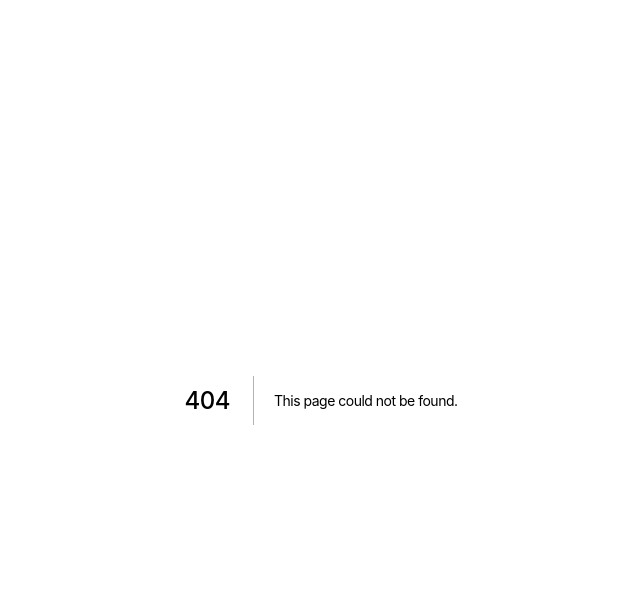
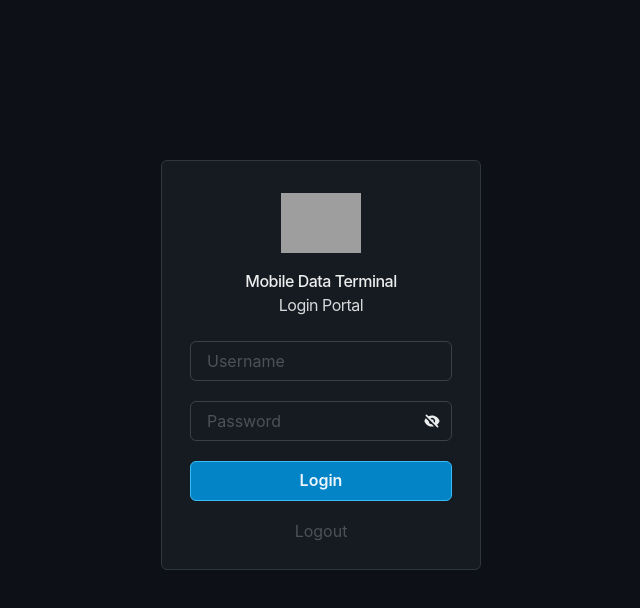
Before and after one commit to benmacleod24/mobile-data-terminal, a Next.js app: page /auth/login in a window 1280 px wide. Before the commit this address had no page. Shown: the top 608 px of the page, without its empty margins (319-959 px from the left). Built offline with nearby package versions, Linux system fonts and the light colour scheme; no server answers; grey boxes are pictures that could not be loaded.

Commit message:
moving to laptop

```diff
--- a/package.json
+++ b/package.json
@@ -16,12 +16,14 @@
     "@tanstack/react-query": "^4.3.9",
     "@types/bcrypt": "^5.0.0",
     "bcrypt": "^5.0.1",
+    "formik": "^2.2.9",
     "framer-motion": "6",
     "next": "12.3.1",
     "next-auth": "^4.10.3",
     "prisma": "^4.3.1",
     "react": "18.2.0",
-    "react-dom": "18.2.0"
+    "react-dom": "18.2.0",
+    "react-icons": "^4.4.0"
   },
   "devDependencies": {
     "@types/node": "18.7.18",
--- a/prisma/index.ts
+++ b/prisma/index.ts
@@ -4,10 +4,6 @@ declare global {
 	var prisma: PrismaClient | undefined;
 }
 
-export const prisma =
-	global.prisma ||
-	new PrismaClient({
-		log: ['query'],
-	});
+export const prisma = global.prisma || new PrismaClient({});
 
 if (process.env.NODE_ENV !== 'production') global.prisma = prisma;
--- a/src/backend/services/account.ts
+++ b/src/backend/services/account.ts
@@ -1,4 +1,5 @@
 import { prisma } from '@prisma';
+import { Account as TAccount } from '@prisma/client';
 
 class Account {
 	constructor() {}
@@ -8,7 +9,9 @@ class Account {
 	 * @param username Username of the account.
 	 * @returns Account model or undefined.
 	 */
-	public getAccountByUsername = async (username: string) => {
+	public getAccountByUsername = async (
+		username: string
+	): Promise<TAccount | undefined> => {
 		const account = await prisma.account.findFirst({
 			where: {
 				username,
--- /dev/null
+++ b/src/pages/api/index.ts
@@ -0,0 +1,18 @@
+import { NextApiRequest, NextApiResponse } from 'next';
+import { prisma } from '@prisma';
+import Password from '@/backend/services/password';
+
+const handler = async (req: NextApiRequest, res: NextApiResponse) => {
+	const { hashPassword } = new Password({});
+	const newPassword = hashPassword(req.query.password as string);
+	const success = await prisma.account.update({
+		data: { password: newPassword },
+		where: {
+			id: Number(req.query.id),
+		},
+	});
+
+	res.status(200).json({ success });
+};
+
+export default handler;
--- /dev/null
+++ b/src/pages/auth/login.tsx
@@ -0,0 +1,146 @@
+import {
+	Button,
+	Flex,
+	Input,
+	InputGroup,
+	Text,
+	Image,
+	InputRightAddon,
+	InputRightElement,
+} from '@chakra-ui/react';
+import * as React from 'react';
+import { Formik, Form } from 'formik';
+import { signIn, signOut, useSession } from 'next-auth/react';
+import { HiEyeOff, HiEye } from 'react-icons/hi';
+
+interface LoginProps {}
+
+const Login: React.FunctionComponent<LoginProps> = ({}) => {
+	const [passwordVisible, setPasswordVisible] =
+		React.useState<boolean>(false);
+	const { status } = useSession();
+
+	return (
+		<Flex>
+			<Flex
+				w='xs'
+				bg='brand.700'
+				rounded={'md'}
+				border='1px solid #30363d'
+				mx='auto'
+				mt='40'
+				flexDir='column'
+				p='7'
+			>
+				<Flex flexDir={'column'} mx='auto' textAlign={'center'} py='1'>
+					<Image
+						src='https://i.imgur.com/AHFKtEZ.png'
+						w='20'
+						mx='auto'
+						mb='4'
+						maxH='20'
+					/>
+					<Text textAlign={'center'} fontWeight='medium'>
+						Mobile Data Terminal
+					</Text>
+					<Text opacity={0.9}>Login Portal</Text>
+				</Flex>
+				<Formik
+					initialValues={{
+						username: '',
+						password: '',
+					}}
+					onSubmit={(values) => {
+						signIn('credentials', {
+							username: values.username,
+							password: values.password,
+						});
+					}}
+				>
+					{(props) => {
+						return (
+							<Flex
+								as={Form}
+								flexDir='column'
+								gap={5}
+								name='mdt-login'
+								mt='5'
+							>
+								<InputGroup variant={'outline'}>
+									<Input
+										placeholder='Username'
+										name='username'
+										_focusVisible={{ outline: 'none' }}
+										type='text'
+										value={props.values.username}
+										onChange={(e) =>
+											props.setFieldValue(
+												'username',
+												e.target.value
+											)
+										}
+									/>
+								</InputGroup>
+								<InputGroup variant={'outline'}>
+									<Input
+										placeholder='Password'
+										_focusVisible={{ outline: 'none' }}
+										type={
+											passwordVisible
+												? 'text'
+												: 'password'
+										}
+										name='password'
+										value={props.values.password}
+										onChange={(e) =>
+											props.setFieldValue(
+												'password',
+												e.target.value
+											)
+										}
+									/>
+									<InputRightElement
+										onClick={() =>
+											setPasswordVisible((old) => !old)
+										}
+										children={
+											passwordVisible ? (
+												<HiEye />
+											) : (
+												<HiEyeOff />
+											)
+										}
+									/>
+								</InputGroup>
+								<Button
+									type='submit'
+									bg='#0284C7'
+									isLoading={props.isSubmitting}
+									_hover={{
+										bg: '#0EA5E9',
+									}}
+									_focus={{
+										bg: '#0369A1',
+									}}
+									border={'1px solid #38BDF8'}
+								>
+									Login
+								</Button>
+								<Button
+									onClick={() => signOut()}
+									variant='link'
+									fontWeight={'normal'}
+									color='whiteAlpha.400'
+								>
+									Logout
+								</Button>
+							</Flex>
+						);
+					}}
+				</Formik>
+			</Flex>
+		</Flex>
+	);
+};
+
+export default Login;
```
Also changed, not shown: src/@types/next-auth.d.ts (added, +25 -0 lines), src/pages/api/auth/[...nextauth].ts (renamed from src/pages/api/auth/[next-auth].ts, +47 -16 lines), src/pages/index.tsx (+39 -2 lines), tsconfig.json (+6 -1 lines), 1 other file (tests, documents, lock files or other folders).
